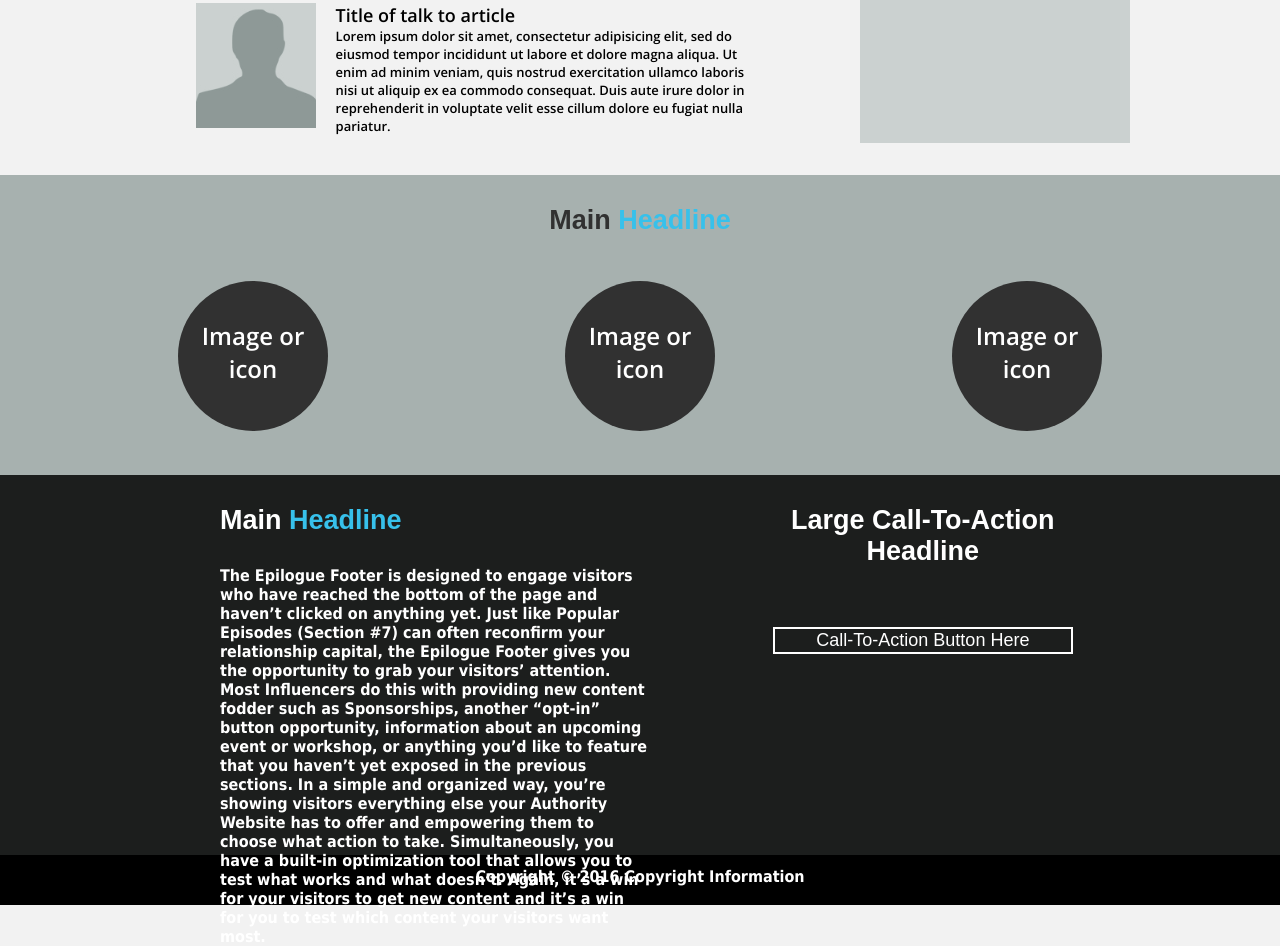
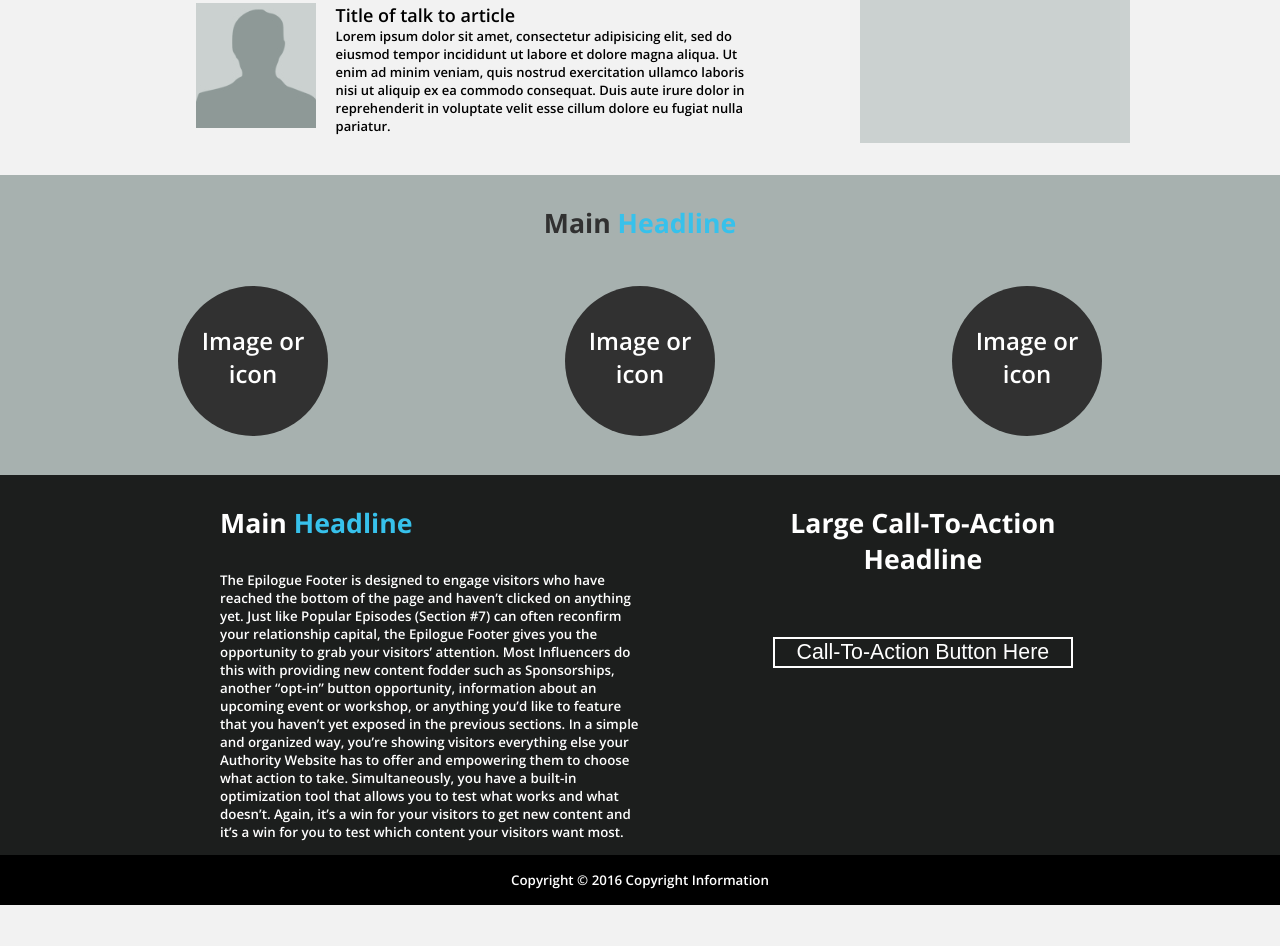
Before and after one commit to simpleoneman/landing-page-css, a plain HTML site: page index.html in a window 1280 px wide. Shown: the part 1221-2167 px from the top of the page. After the commit the page ends 2126 px from the top, so only its background shows below. Drawn offline with nearby package versions, Linux system fonts and the light colour scheme.

Commit message:
Final update

```diff
--- a/css/main.css
+++ b/css/main.css
@@ -300,7 +300,7 @@ div.widget p{
 
 
 /* Roman Mrychko START */
-.Mrychko {
+.bottom_page {
   width: 100%;
   height: 500px;
 }
@@ -322,8 +322,7 @@ div.consume .main-header {
 }
 
 div.consume .main-header h3 {
-  font-family: Arial;
-  font-size: 27px;
+  font-size: 20pt;
   color: #313131;
   text-align: center;
   padding: 20px 0;
@@ -395,16 +394,14 @@ div.epilogue_footer .right-text {
 }
 
 div.left-text h3 {
-  font-family: Arial;
-  font-size: 27px;
+  font-size: 20pt;
   margin-top: 30px;
   margin-left: 220px;
   color: white;
 }
 
 div.left-text p {
-  font-family: Tahoma;
-  font-size: 16px;
+  font-size: 10pt;
   margin-top: 30px;
   margin-left: 220px;
   margin-right: 120px;
@@ -412,8 +409,7 @@ div.left-text p {
 }
 
 div.right-text h3 {
-  font-family: Arial;
-  font-size: 27px;
+  font-size: 20pt;
   text-align: center;
   width: 300px;
   margin-top: 30px;
@@ -421,8 +417,7 @@ div.right-text h3 {
 }
 
 div.right-text input {
-  font-family: Arial;
-  font-size: 18px;
+  font-size: 16pt;
   text-align: center;
   color: white;
   width: 300px;
@@ -448,9 +443,8 @@ div.footer .copyright {
 
 div.footer .copyright p {
   color: white;
-  font-family: Tahoma;
-  font-size: 16px;
-  padding: 12px;
+  font-size: 10pt;
+  padding: 16px;
   text-align: center;
 }
 /* Roman Mrychko END */
--- a/index.html
+++ b/index.html
@@ -147,7 +147,7 @@
 
 
     <!-- Roman Mrychko START-->
-    <div class="Mrychko">
+    <div class="bottom_page">
       <!-- how to consume -->
       <div class="consume">
         <!-- Main headline header -->
```
